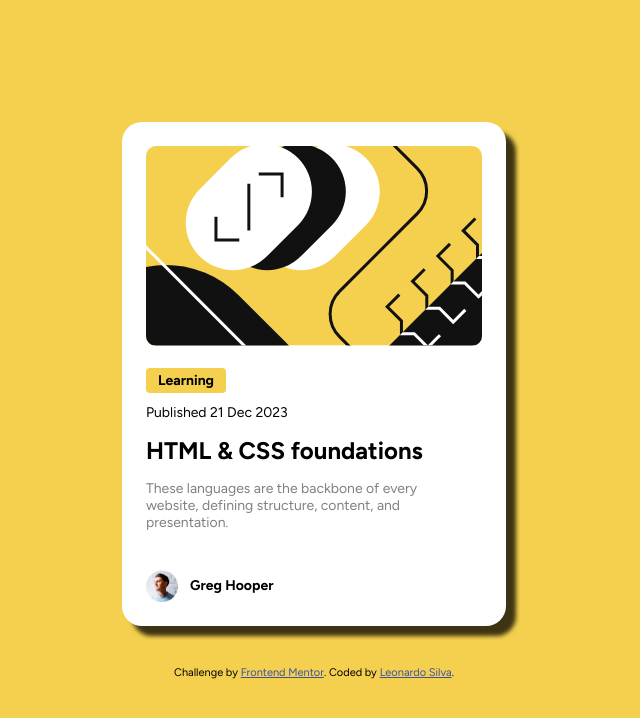
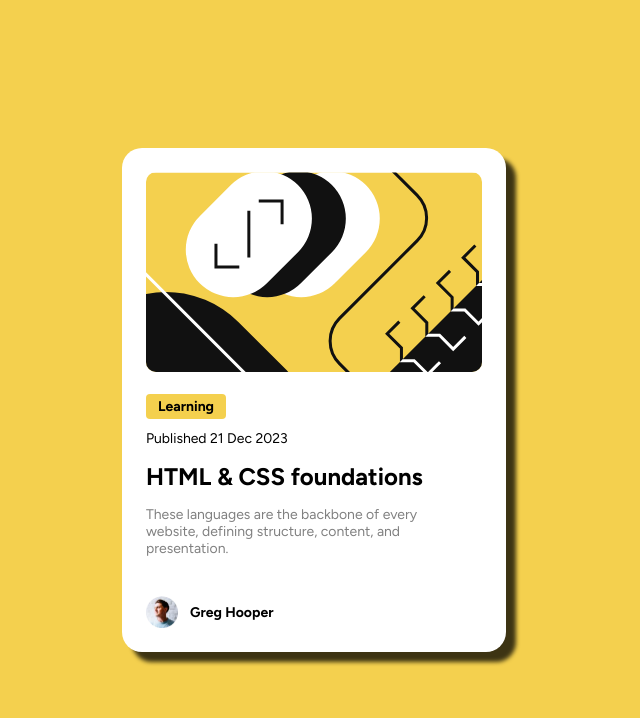
Before and after one commit to IngLeonardo/blogPreviewCard, a plain HTML site: page index.html in a window 1280 px wide. Shown: the whole page, without its empty margins (326-966 px from the left). Drawn offline with Linux system fonts and the light colour scheme.

Commit message:
Edicion en el html y reste el footer que habia añadido con el proposito que se adaptara mas al diseño

```diff
--- a/css/main.css
+++ b/css/main.css
@@ -94,9 +94,6 @@ body{
     background-color: transparent;
 
  }
- footer{
-    margin-top: 40px;
- }
 
  @media(max-width: 800px){
     .flex-container{
--- a/index.html
+++ b/index.html
@@ -30,11 +30,5 @@
       <span>Greg Hooper</span>
     </section>
   </main>
-  <footer>
-    <div class="attribution">
-      Challenge by <a href="https://www.frontendmentor.io?ref=challenge" target="_blank">Frontend Mentor</a>.
-      Coded by <a href="https://www.linkedin.com/in/leonardo-silva-915974220/">Leonardo Silva</a>.
-    </div>
-  </footer>
 </body>
 </html>
```
Also changed, not shown: 1 other file.
